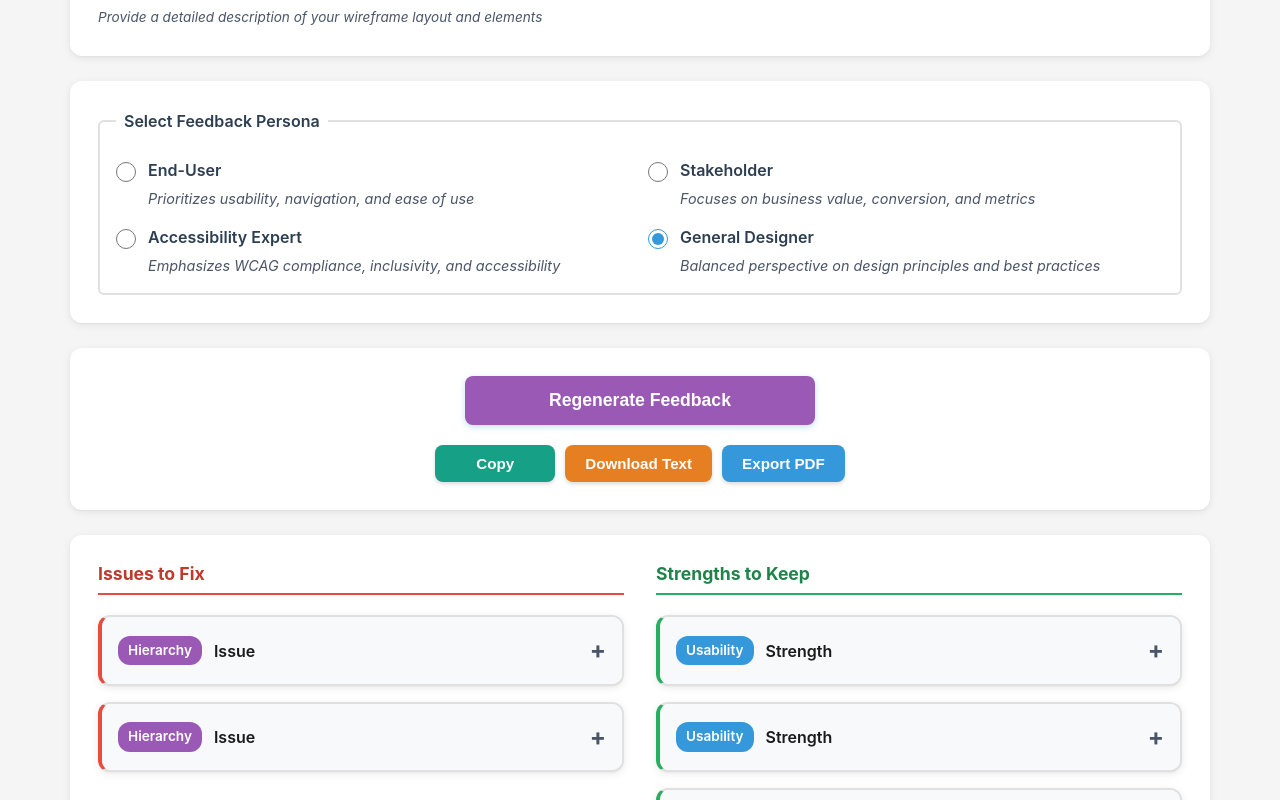
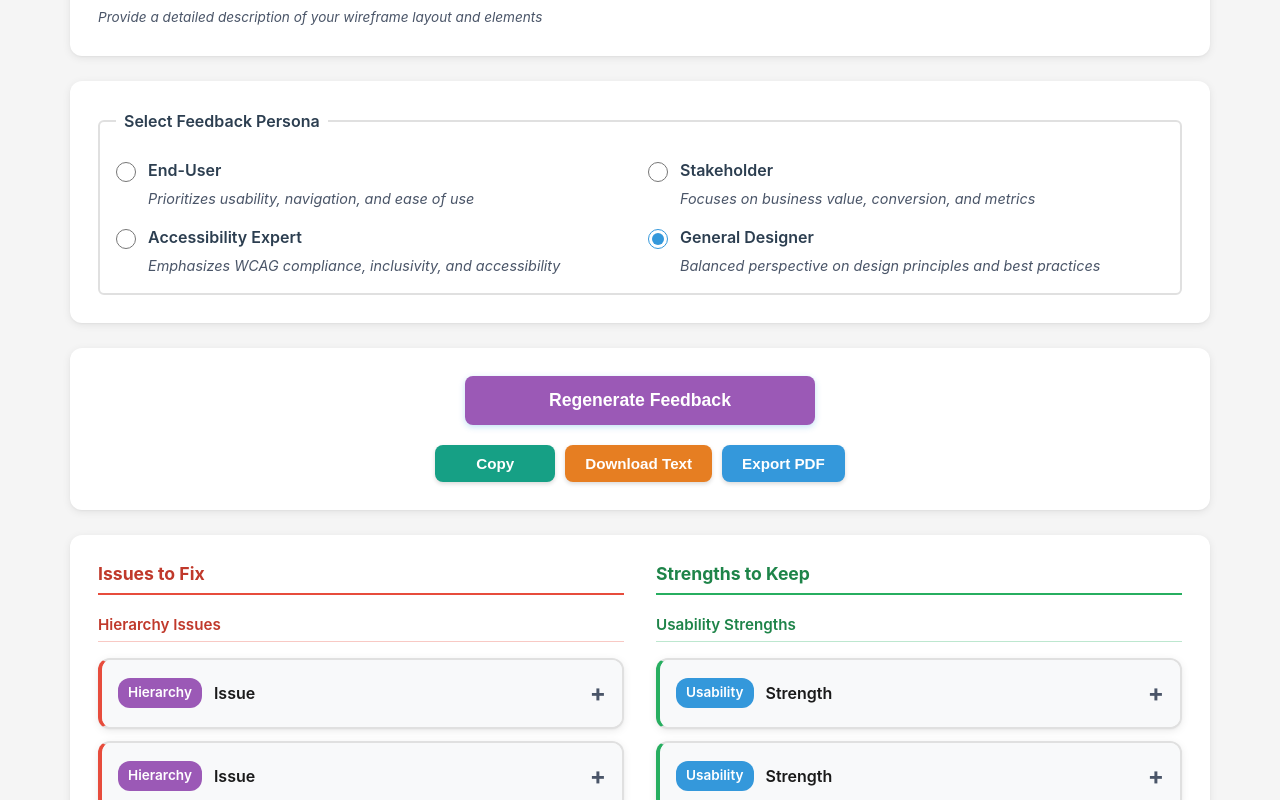
Before and after one commit to AnanyaSriBeevanapalli/wireframe-critic-tool, a React (Vite) app in the folder first_cursor_project/: page / in a window 1280 px wide. Both pictures are taken after typing "name@example.com" into the empty fields and a click on the button "Generate Feedback". Shown: the part 444-1244 px from the top of the page. Built offline with nearby package versions, Linux system fonts and the light colour scheme; the HTML template or start-up script is replaced by a standard one.

Commit message:
feat: Group similar feedback types together within both columns (e.g. all Form feedback are together before moving onto Usability)

```diff
--- a/first_cursor_project/src/components/FeedbackGrid.jsx
+++ b/first_cursor_project/src/components/FeedbackGrid.jsx
@@ -79,6 +79,62 @@ function FeedbackGrid({ feedbacks, selectedPersona, onNoteChange, userNotes = {}
   const issues = processedFeedbacks.filter(f => f.type === 'issue')
   const strengths = processedFeedbacks.filter(f => f.type === 'positive')
 
+  /**
+   * Group feedbacks by category, then sort category groups by frequency (most first),
+   * then alphabetically. Within each group, order is preserved (persona order; no severity field).
+   * @param {Array} items - Array of feedback objects (issues or strengths)
+   * @returns {Array<{ category: string, items: Array }>}
+   */
+  function groupByCategory(items) {
+    const byCategory = {}
+    for (const f of items) {
+      const cat = (f.category || 'general').toLowerCase()
+      if (!byCategory[cat]) byCategory[cat] = []
+      byCategory[cat].push(f)
+    }
+    const entries = Object.entries(byCategory).map(([category, itemList]) => ({ category, items: itemList }))
+    entries.sort((a, b) => {
+      const countDiff = b.items.length - a.items.length
+      if (countDiff !== 0) return countDiff
+      return a.category.localeCompare(b.category)
+    })
+    return entries
+  }
+
+  /** Display name for category (e.g. "form" -> "Form") */
+  function getCategoryDisplayName(category) {
+    if (!category) return 'General'
+    return category.charAt(0).toUpperCase() + category.slice(1)
+  }
+
+  const groupedIssues = groupByCategory(issues)
+  const groupedStrengths = groupByCategory(strengths)
+
+  /** Render one column's content as category groups with optional sub-headers */
+  function renderColumnGroups(groups, typeLabel) {
+    return (
+      <div className="feedback-column-cards" aria-labelledby={typeLabel === 'Issues' ? 'issues-header' : 'strengths-header'}>
+        {groups.map(({ category, items }) => (
+          <div key={category} className="feedback-category-group">
+            {items.length >= 2 && (
+              <h4 className="category-group-header">
+                {getCategoryDisplayName(category)} {typeLabel}
+              </h4>
+            )}
+            {items.map((feedback) => (
+              <FeedbackCard
+                key={feedback.id}
+                feedback={feedback}
+                onNoteChange={onNoteChange}
+                userNote={userNotes[feedback.id] || ''}
+              />
+            ))}
+          </div>
+        ))}
+      </div>
+    )
+  }
+
   return (
     <>
       {/* Show info message if filtering/sorting is active */}
@@ -105,16 +161,7 @@ function FeedbackGrid({ feedbacks, selectedPersona, onNoteChange, userNotes = {}
               No issues detected!
             </p>
           ) : (
-            <div className="feedback-column-cards" aria-labelledby="issues-header">
-              {issues.map((feedback) => (
-                <FeedbackCard
-                  key={feedback.id}
-                  feedback={feedback}
-                  onNoteChange={onNoteChange}
-                  userNote={userNotes[feedback.id] || ''}
-                />
-              ))}
-            </div>
+            renderColumnGroups(groupedIssues, 'Issues')
           )}
         </div>
 
@@ -128,16 +175,7 @@ function FeedbackGrid({ feedbacks, selectedPersona, onNoteChange, userNotes = {}
               No strengths highlighted yet.
             </p>
           ) : (
-            <div className="feedback-column-cards" aria-labelledby="strengths-header">
-              {strengths.map((feedback) => (
-                <FeedbackCard
-                  key={feedback.id}
-                  feedback={feedback}
-                  onNoteChange={onNoteChange}
-                  userNote={userNotes[feedback.id] || ''}
-                />
-              ))}
-            </div>
+            renderColumnGroups(groupedStrengths, 'Strengths')
           )}
         </div>
       </div>
--- a/first_cursor_project/src/styles/App.css
+++ b/first_cursor_project/src/styles/App.css
@@ -595,6 +595,37 @@ section:hover {
   min-width: 0;
 }
 
+/* Category group: optional sub-header + cards */
+.feedback-category-group {
+  display: flex;
+  flex-direction: column;
+  gap: 12px;
+}
+
+.feedback-category-group + .feedback-category-group {
+  margin-top: 8px;
+}
+
+.category-group-header {
+  font-size: 0.95rem;
+  font-weight: 600;
+  color: #4a5568;
+  margin: 0 0 4px 0;
+  padding-bottom: 6px;
+  border-bottom: 1px solid #e0e0e0;
+  line-height: 1.3;
+}
+
+.issues-column .category-group-header {
+  color: #c0392b;
+  border-bottom-color: rgba(231, 76, 60, 0.3);
+}
+
+.strengths-column .category-group-header {
+  color: #1e8449;
+  border-bottom-color: rgba(39, 174, 96, 0.3);
+}
+
 /* Legacy single grid (kept for any refs); two-column uses .feedback-column-cards */
 .feedback-grid {
   display: grid;
```
